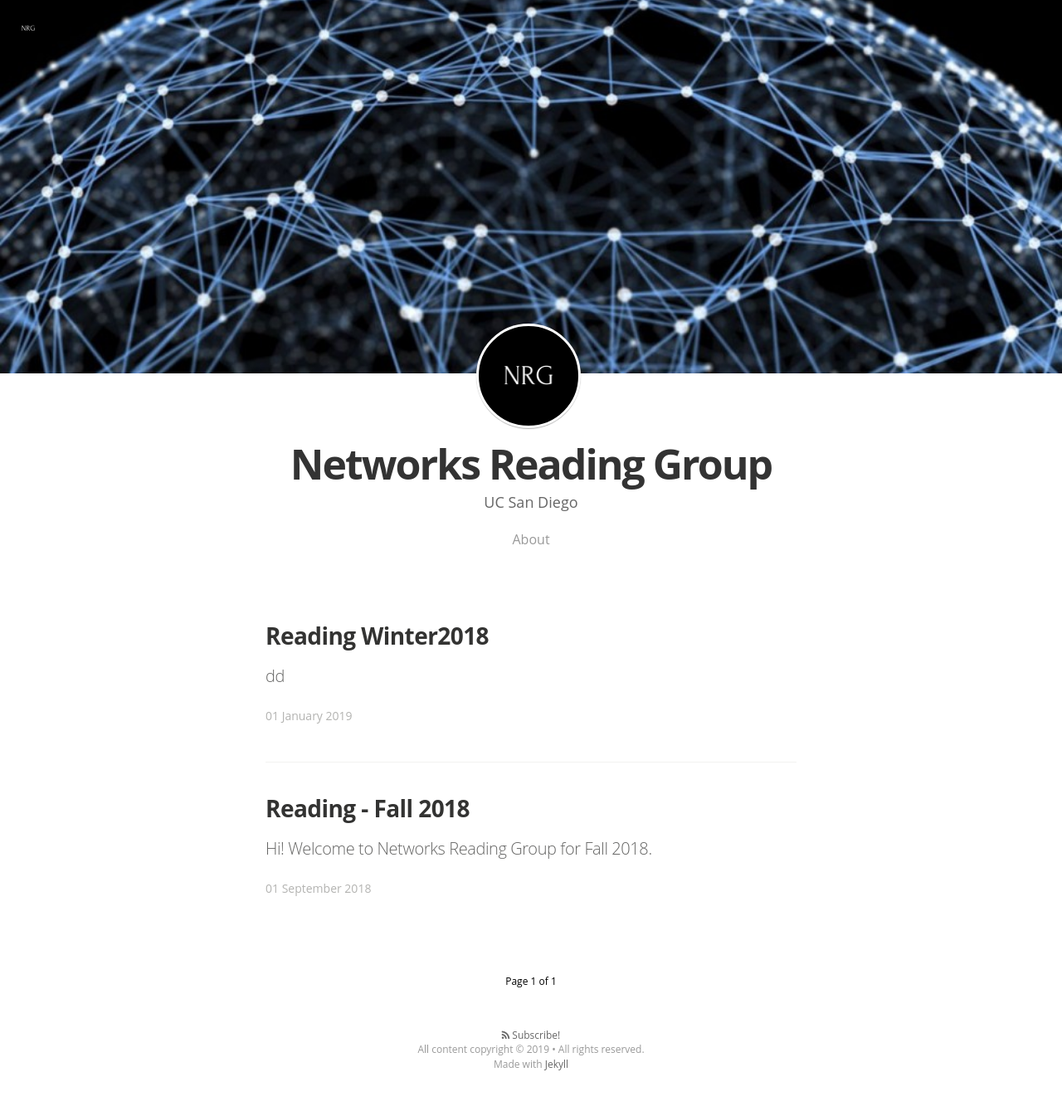
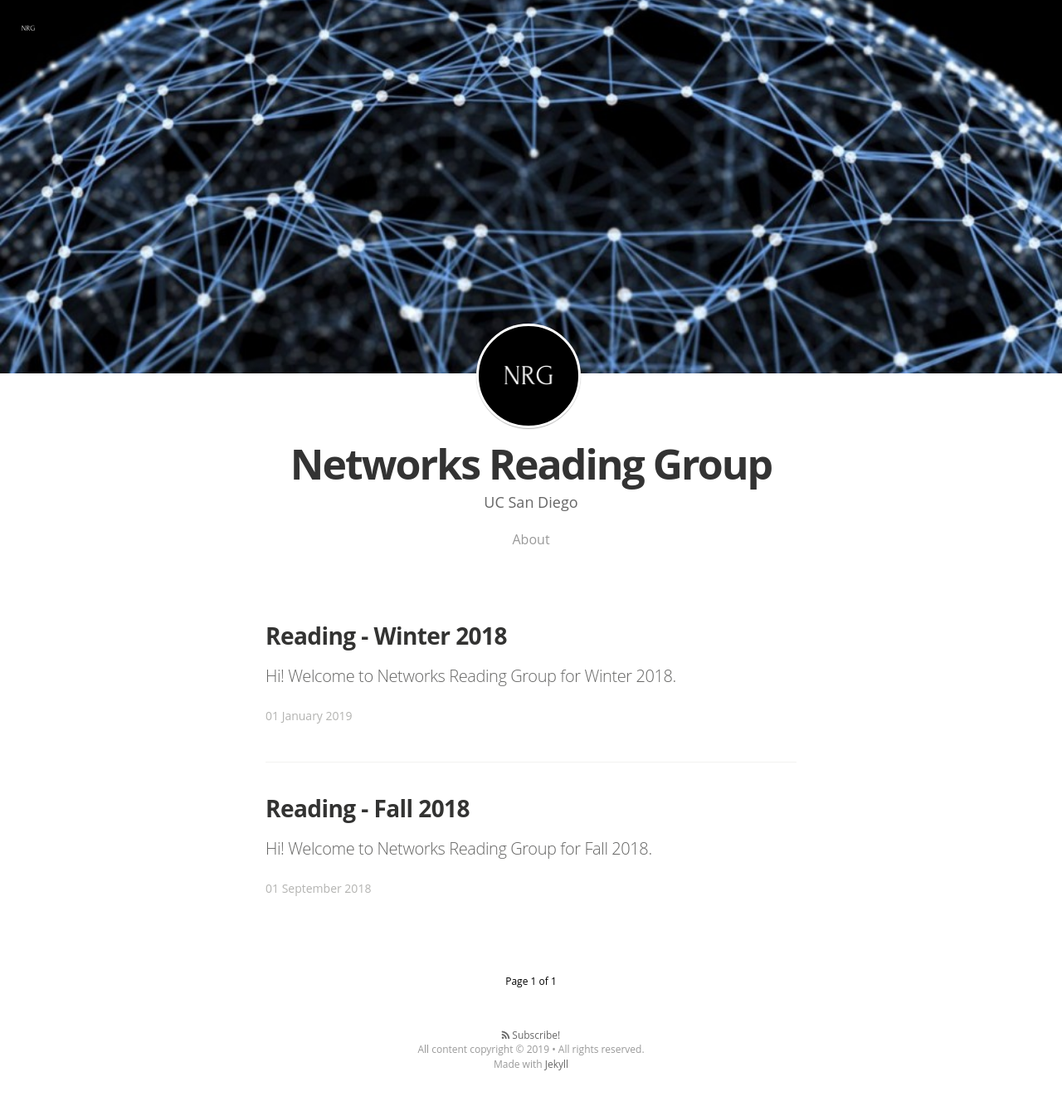
Before and after one commit to nrgucsd/nrgucsd.github.io, a Jekyll site: the page built from index.html, in a window 1280 px wide. Shown: the whole page at 83% size. Built offline with Jekyll 4.4.1, drawn with Linux system fonts in a browser that asks for light colours; nearby versions of some CDN libraries; some web fonts are replaced; the list of posts is cut into pages by our own code; part of the change alters nothing that is shown.

Commit message:
Update 2019-01-01-Reading-Winter2018.markdown

```diff
--- a/_posts/2019-01-01-Reading-Winter2018.markdown
+++ b/_posts/2019-01-01-Reading-Winter2018.markdown
@@ -1 +1,65 @@
-dd
+---
+layout: post
+title:  "Reading - Winter 2018"
+image: /assets/article_images/2014-08-29-welcome-to-jekyll/desktop.JPG
+---
+
+Hi! Welcome to Networks Reading Group for Winter 2018.
+
+This group is for people interested in the areas of communication networks and neural networks! We plan to meet every week and discuss on a relevant topic. The goal is to understand and learn about the current research in the areas of communication networks, AI, and ML.
+
+### Who will present?
+Everyone in the group is encouraged to lead the discussion. You can present a conference paper, research ideas, literature review, book chapter, IEEE standard, or anything you like. You can also borrow some slides from a talk given at conference.
+**The presenters list can be found [here on GoogleDoc][GDrive]**.
+
+### Why Participate?
+
+* It’s casual. No pressure!
+* Meet and discuss with your colleagues
+* Learn about interesting and exciting science with like-minded people
+* Build your academic skills (presenting, analysis / criticism,)
+* Get faster at reading papers
+
+### How to participate
+
+Anyone can attend the meetings.
+**Join our [slack group](https://join.slack.com/t/nrgucsd/signup) for important updates.**
+
+### Time and Location
+
+We meet every **Fridays 4-5 PM at Atkinson Hall (mostly 4th floor conference room)**. See the schedule for details
+
+### Schedule
+
+The schedule is as follows
+
+| Date      | Time       |Location  | Presenter          | Topic  | Materials |
+|:---------:|-----------:|:--------:|:------------------|:------|:------:|
+| Jan 18    | 4-5   PM   | AH 4004  | TBD           | TBD   |  TBD    |
+
+
+
+
+### Contacts
+If you have any question or if you want to join the group, please contact
+- [Ish Jain](https://ishjain.github.io/) [ikjain@eng.ucsd.edu]
+- [Chen Chen](http://cseweb.ucsd.edu/~chc004/) [chenchen@eng.ucsd.edu]
+
+<!---
+You’ll find this post in your `_posts` directory. Go ahead and edit it and re-build the site to see your changes. You can rebuild the site in many different ways, but the most common way is to run `jekyll serve --watch`, which launches a web server and auto-regenerates your site when a file is updated. --->
+<!---
+To add new posts, simply add a file in the `_posts` directory that follows the convention `YYYY-MM-DD-name-of-post.ext` and includes the necessary front matter. Take a look at the source for this post to get an idea about how it works.
+--->
+[googlegroup]: https://groups.google.com/forum/#!forum/nrgucsd
+[GDrive]: https://docs.google.com/spreadsheets/d/1bu7PYak81oSgTiqLN81KumtgoSW0caZZuMXu4R-8poA/edit?usp=sharing
+[MUTE]: https://cse.buffalo.edu/faculty/dimitrio/publications/mobicom18_mute.pdf
+[Ish]: https://nrgucsd.github.io/Slides/Fall2018/IshMmWave%20Beam%20Training.pdf
+[paperMani]: https://arxiv.org/abs/1703.03468
+[Mani]: https://nrgucsd.github.io/Slides/Fall2018/Mani_WiCapture.pdf
+[PoseEst]: http://rfpose.csail.mit.edu/
+[Kshitiz]: https://nrgucsd.github.io/Slides/Fall2018/Kshitiz%20Emotion%20Recognition%20using%20Wireless%20Signals.pdf
+
+[Roshan]: https://nrgucsd.github.io/Slides/Fall2018/Roshan.pdf
+[Kshitiz_p]: http://eqradio.csail.mit.edu/files/eqradio-paper.pdf
+[livetag]: https://www.usenix.org/system/files/conference/nsdi18/nsdi18-gao.pdf
+[livetagVid]: https://www.youtube.com/watch?v=fCaJYe9Esvw
```
